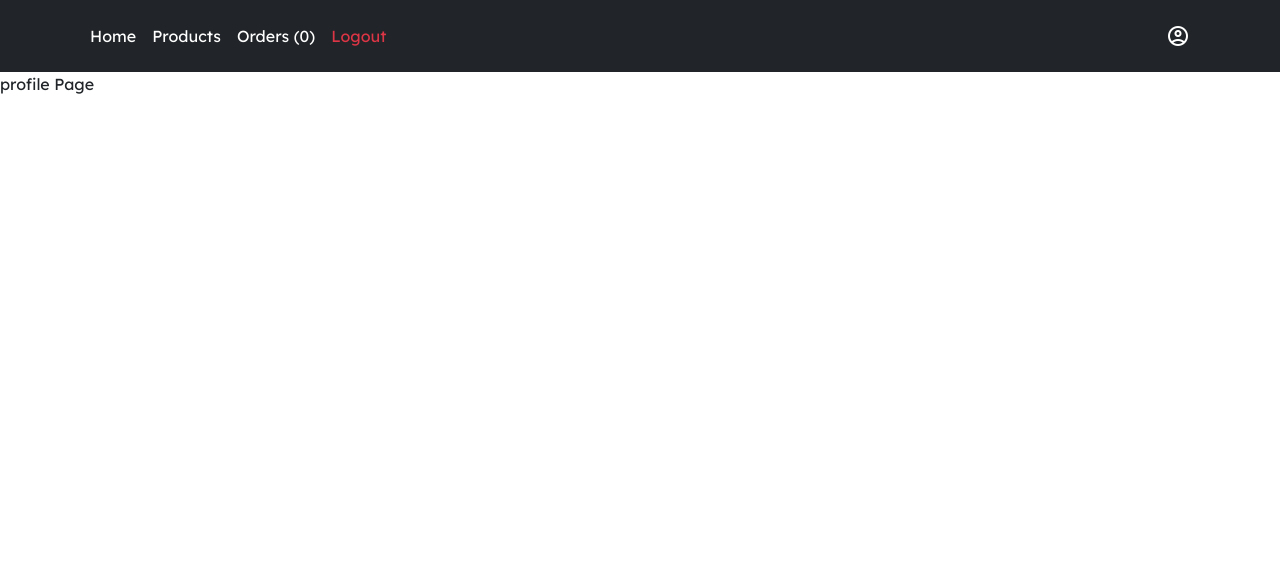
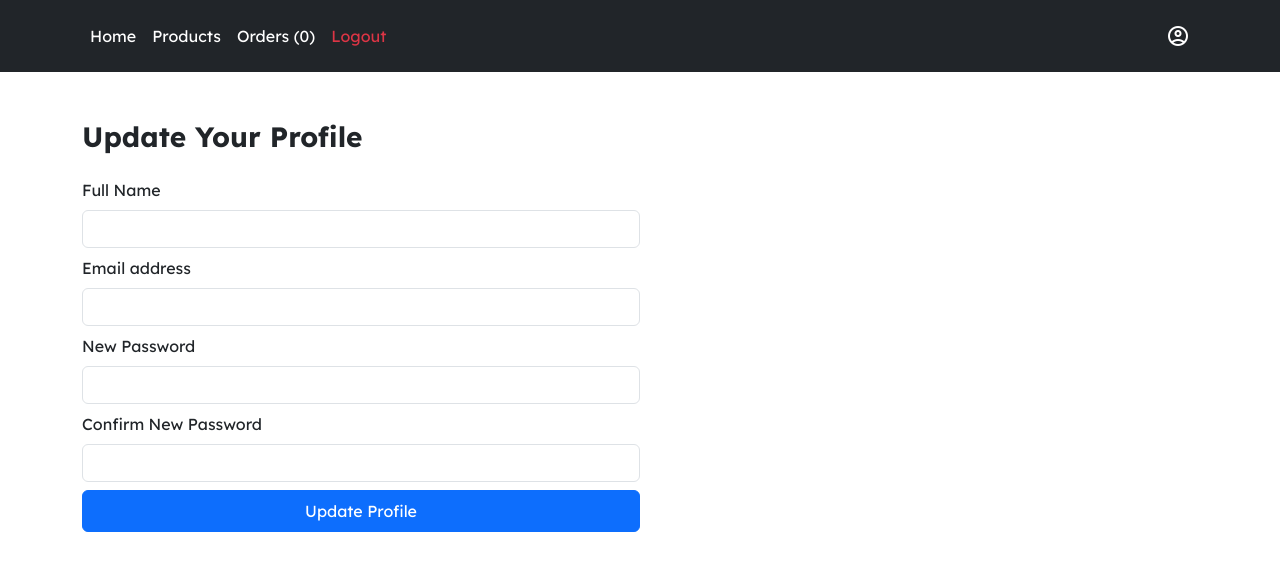
Before and after one commit to pokhrelgopal/flask-ecommerce, a Flask app: page /profile in a window 1280 px wide. Shown: the top 571 px of the page. Run offline with Flask 3, Linux system fonts and the light colour scheme; the visitor is signed in with stand-in values (Sample User, id 1).

Commit message:
working on it

```diff
--- a/app/__init__.py
+++ b/app/__init__.py
@@ -34,6 +34,14 @@
     return dict(user=None)
 
 
+@app.context_processor
+def inject_order_count():
+    from app.models import OrderDetails
+
+    order_count = OrderDetails.query.filter_by(user_id=session.get("user_id")).count()
+    return dict(order_count=order_count)
+
+
 app.secret_key = "my_secret_key_123"
 app.config["UPLOAD_FOLDER"] = MEDIA
 app.config["SQLALCHEMY_DATABASE_URI"] = "mysql://root:user@localhost/flask_ecommerce"
--- a/app/routes.py
+++ b/app/routes.py
@@ -102,15 +102,6 @@
     return render_template("cart.html", status=status)
 
 
-@app.route("/orders", methods=["GET", "POST"])
-def orders():
-    status = is_authenticated()
-    if not status:
-        flash("Please login to continue.", "warning")
-        return redirect(url_for("login"))
-    return render_template("orders.html", status=status)
-
-
 @app.route("/checkout/<int:product_id>", methods=["GET", "POST"])
 def checkout(product_id):
     status = is_authenticated()
@@ -161,9 +152,22 @@
         )
         headers = {"Authorization": "Key dbf107a9c72548468029bdf82a8335de"}
         response = requests.post(URL, data=payload, headers=headers)
-        print(response.text)
+        # ! NOTE :: Manage the response from the payment gateway
+
+        flash("Order placed successfully.", "success")
+        return redirect(url_for("orders"))
 
     return render_template("checkout.html", status=status, product=product)
+
+
+@app.route("/orders", methods=["GET", "POST"])
+def orders():
+    status = is_authenticated()
+    if not status:
+        flash("Please login to continue.", "warning")
+        return redirect(url_for("login"))
+    orders = OrderDetails.query.filter_by(user_id=session["user_id"]).all()
+    return render_template("orders.html", status=status, orders=orders)
 
 
 @app.route("/profile", methods=["GET", "POST"])
@@ -172,7 +176,41 @@
     if not status:
         flash("Please login to continue.", "warning")
         return redirect(url_for("login"))
-    return render_template("profile.html", status=status)
+    profile = User.query.filter_by(id=session["user_id"]).first()
+
+    if request.method == "POST":
+        full_name = request.form.get("full_name")
+        email = request.form.get("email")
+        password = request.form.get("password")
+        confirm_password = request.form.get("confirm_password")
+        if len(full_name) < 5:
+            flash("Proper full name is required.", "warning")
+            return redirect(url_for("profile"))
+        if len(email) < 6:
+            flash("Please enter a valid email.", "warning")
+            return redirect(url_for("profile"))
+        if not password and not confirm_password:
+            new_user = User.query.filter_by(id=session["user_id"]).first()
+            new_user.full_name = full_name
+            new_user.email = email
+            db.session.commit()
+            flash("Profile updated successfully.", "success")
+
+        if password or confirm_password:
+            if len(password) < 6:
+                flash("Password must be at least 6 characters long.", "warning")
+                return redirect(url_for("profile"))
+            if password != confirm_password:
+                flash("Passwords do not match.", "warning")
+                return redirect(url_for("profile"))
+            new_user = User.query.filter_by(id=session["user_id"]).first()
+            new_user.full_name = full_name
+            new_user.email = email
+            new_user.password = password
+            db.session.commit()
+            flash("Profile updated successfully.", "success")
+
+    return render_template("profile.html", status=status, profile=profile)
 
 
 @app.route("/logout", methods=["GET", "POST"])
@@ -193,6 +231,9 @@
 @app.route("/admin-products", methods=["GET", "POST"])
 def admin_products():
     status = is_authenticated()
+    if not is_admin():
+        flash("You are not authorized to access admin page.", "warning")
+        return redirect(url_for("login"))
     if not status:
         flash("Please login to continue.", "warning")
         return redirect(url_for("login"))
@@ -240,8 +281,25 @@
     return render_template("admin/products.html", products=products)
 
 
+@app.route("/admin-product/<int:product_id>", methods=["GET", "POST"])
+def admin_product_details(product_id):
+    if not is_admin():
+        flash("You are not authorized to access admin page.", "warning")
+        return redirect(url_for("login"))
+    if not is_authenticated():
+        flash("Please login to continue.", "warning")
+        return redirect(url_for("login"))
+
+    product = Product.query.filter_by(id=product_id).first()
+
+    return render_template("admin/product-details.html", product=product)
+
+
 @app.route("/delete-product/", methods=["GET", "POST"])
 def delete_product():
+    if not is_admin():
+        flash("You are not authorized to access admin page.", "warning")
+        return redirect(url_for("login"))
     status = is_authenticated()
     if not status:
         flash("Please login to continue.", "warning")
@@ -259,17 +317,45 @@
 
 @app.route("/admin-orders", methods=["GET", "POST"])
 def admin_orders():
-    status = is_authenticated()
-    if not status:
+    if not is_admin():
+        flash("You are not authorized to access admin page.", "warning")
+        return redirect(url_for("login"))
+    if not is_authenticated():
         flash("Please login to continue.", "warning")
         return redirect(url_for("login"))
-    return render_template("admin/orders.html")
+
+    orders = OrderDetails.query.all()
+
+    return render_template("admin/orders.html", orders=orders)
+
+
+@app.route("/admin-orders/<int:order_id>", methods=["GET", "POST"])
+def admin_order_details(order_id):
+    if not is_admin():
+        flash("You are not authorized to access admin page.", "warning")
+        return redirect(url_for("login"))
+    if not is_authenticated():
+        flash("Please login to continue.", "warning")
+        return redirect(url_for("login"))
+
+    if request.method == "POST":
+        order_status = request.form.get("order_status")
+        od = OrderDetails.query.filter_by(id=order_id).first()
+        od.status = order_status
+        db.session.commit()
+        flash("Order status updated successfully.", "success")
+        return redirect(url_for("admin_orders"))
+
+    order = OrderDetails.query.filter_by(id=order_id).first()
+    return render_template("admin/order-details.html", order=order)
 
 
 @app.route("/admin-customers", methods=["GET", "POST"])
 def admin_customers():
-    status = is_authenticated()
-    if not status:
+    if not is_admin():
+        flash("You are not authorized to access admin page.", "warning")
+        return redirect(url_for("login"))
+    if not is_authenticated():
         flash("Please login to continue.", "warning")
         return redirect(url_for("login"))
     return render_template("admin/customers.html")
--- a/app/templates/common/header.html
+++ b/app/templates/common/header.html
@@ -10,7 +10,7 @@
                 <li><a href="{{ url_for('products') }}" class="nav-link px-2 text-white">Products</a></li>
                 {% if is_authenticated %}
                 <!-- <li><a href="{{ url_for('cart') }}" class="nav-link px-2 text-white">Cart</a></li> -->
-                <li><a href="{{ url_for('orders') }}" class="nav-link px-2 text-white">Orders (0)</a></li>
+                <li><a href="{{ url_for('orders') }}" class="nav-link px-2 text-white">Orders ({{order_count}})</a></li>
                 <li><a href="{{ url_for('logout') }}" class="nav-link px-2 text-danger">Logout</a></li>
                 {% endif %}
 
--- a/app/templates/products.html
+++ b/app/templates/products.html
@@ -30,9 +30,7 @@
                             style="width: auto; height: 400px">
                         <div class="card-body">
                             <h5>{{p.name}}</h5>
-                            <p class="card-text text-sm">
-                                {{p.description}}
-                            </p>
+
                             <div class="d-flex justify-content-between align-items-center">
                                 <div class="btn-group">
                                     <!-- <button type="button" class="btn btn-sm btn-outline-secondary">
--- a/app/templates/profile.html
+++ b/app/templates/profile.html
@@ -4,7 +4,40 @@
 {% endblock title %}
 {% block content %}
 {% include 'common/header.html' %}
-profile Page
+{% with messages = get_flashed_messages(with_categories=true) %}
+{% if messages %}
+{% for category, message in messages %}
+<div class="container mx-auto mt-3 alert alert-{{category}}" role="alert">
+    {{message}}
+</div>
+{% endfor %}
+{% endif %}
+{% endwith %}
+<div class="container mx-auto">
+    <form action="{{url_for('profile')}}" method="post" class="w-50 my-5">
+        <h1 class="h3 mb-3 fw-bold">Update Your Profile</h1>
+
+        <div class="form-group">
+            <label for="floatingInput" class="my-2">Full Name</label>
+            <input type="text" name="full_name" class="form-control" id="floatingInput" value="{{profile.full_name}}">
+        </div>
+        <div class="form-group">
+            <label for="floatingInput" class="my-2">Email address</label>
+            <input type="email" name="email" class="form-control" id="floatingInput" value="{{profile.email}}">
+        </div>
+        <div class="form-group">
+            <label for="floatingPassword" class="my-2">New Password</label>
+            <input type="password" name="password" class="form-control" id="floatingPassword">
+        </div>
+        <div class="form-group">
+            <label for="floatingConfirmPassword" class="my-2">Confirm New Password</label>
+            <input type="password" name="confirm_password" class="form-control" id="floatingPassword">
+        </div>
+
+
+        <button class="btn btn-primary w-100 py-2 my-2" type="submit">Update Profile</button>
+    </form>
+</div>
 
 
 {% endblock content %}
```
Also changed, not shown: app/templates/admin/order-details.html (added, +36 -0 lines), app/templates/admin/orders.html (+39 -1 lines), app/templates/admin/product-details.html (added, +7 -0 lines), app/templates/admin/products.html (+13 -6 lines), app/templates/orders.html (+33 -1 lines), media/uploads/Black_Modern_Personal_LinkedIn_Banner.png (deleted), media/uploads/IMG_20240123_212652_002.jpg (deleted), media/uploads/PMB04934_Large.jpg (deleted), media/uploads/pngwing.com_3.png (deleted), media/uploads/pngwing.com_4.png (deleted).
